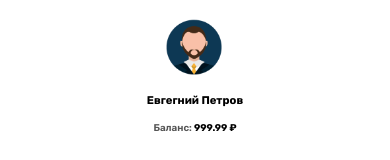
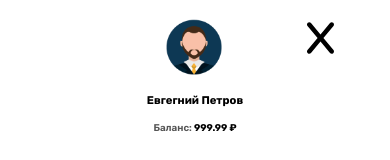
Before and after one commit to ArtyomI69/finance-manager-client, a React (Vite) app: page / in a window 390 px wide. Both pictures are taken after a click on the button 75 px from the left and 34 px from the top of the page. Shown: the top 160 px of the page. Built offline with nearby package versions, Linux system fonts and the light colour scheme.

Commit message:
добавь CloseNavbarButton компонент

```diff
--- /dev/null
+++ b/src/components/Header/CloseNavbarButton/CloseNavbarButton.module.css
@@ -0,0 +1,32 @@
+.close-navbar-button {
+  display: none;
+  border: none;
+  cursor: pointer;
+  position: fixed;
+  right: 32px;
+  top: 12px;
+  background-color: #fff;
+  padding: 8px 24px;
+}
+
+.close-navbar-button svg {
+  font-size: 36px;
+}
+
+/**************************/
+/* Ниже 928  */
+/**************************/
+
+@media (max-width: 58em) {
+  html {
+    font-size: 43.75%;
+  }
+
+  .close-navbar-button {
+    display: block;
+  }
+
+  .close-navbar-button--closed {
+    display: none;
+  }
+}
--- /dev/null
+++ b/src/components/Header/CloseNavbarButton/CloseNavbarButton.tsx
@@ -0,0 +1,24 @@
+import { FC } from "react";
+import { FontAwesomeIcon } from "@fortawesome/react-fontawesome";
+import { faX } from "@fortawesome/free-solid-svg-icons";
+
+import styles from "./CloseNavbarButton.module.css";
+
+interface CloseNavbarButtonProps {
+  isHeaderOpen: boolean;
+  toggleMobileNavbar: () => void;
+}
+
+const CloseNavbarButton: FC<CloseNavbarButtonProps> = ({ isHeaderOpen, toggleMobileNavbar }) => {
+  const className = isHeaderOpen
+    ? styles["close-navbar-button"]
+    : [styles["close-navbar-button"], styles["close-navbar-button--closed"]].join(" ");
+
+  return (
+    <button className={className} onClick={toggleMobileNavbar}>
+      <FontAwesomeIcon icon={faX} />
+    </button>
+  );
+};
+
+export default CloseNavbarButton;
--- a/src/components/Header/Header.tsx
+++ b/src/components/Header/Header.tsx
@@ -4,6 +4,7 @@ import styles from "./Header.module.css";
 import HeaderUserInfo from "./HeaderUserInfo/HeaderUserInfo";
 import Navbar from "../Navbar/Navbar";
 import MobileNavbar from "./MobileNavbar/MobileNavbar";
+import CloseNavbarButton from "./CloseNavbarButton/CloseNavbarButton";
 
 const Header: FC = () => {
   const [isHeaderOpen, setIsHeaderOpen] = useState(false);
@@ -21,6 +22,7 @@ const Header: FC = () => {
       <HeaderUserInfo />
       <Navbar />
       <MobileNavbar toggleMobileNavbar={toggleMobileNavbar} isHeaderOpen={isHeaderOpen} />
+      <CloseNavbarButton toggleMobileNavbar={toggleMobileNavbar} isHeaderOpen={isHeaderOpen} />
     </header>
   );
 };
```
